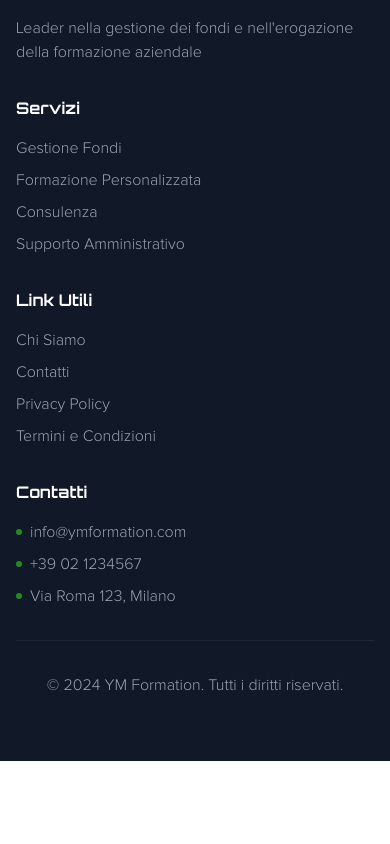
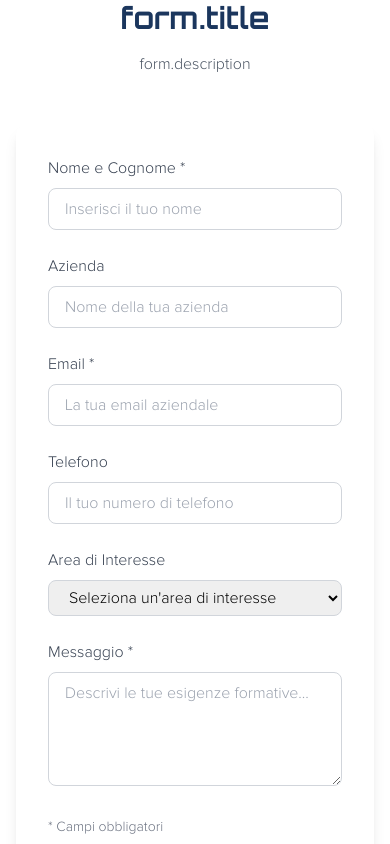
Before and after one commit to Luciana-Gassi/ymedu, a React (Create React App) app: page /#/ in a window 390 px wide. Shown: the part 7620-8464 px from the top of the page. Before the commit the page ends 8381 px from the top, so only its background shows below. Built offline with nearby package versions, Linux system fonts and the light colour scheme.

Commit message:
Aggiunta del form

```diff
--- a/src/locales/en.json
+++ b/src/locales/en.json
@@ -196,6 +196,12 @@
 			"title": "Useful Links",
 			"items": ["About Us", "Contact", "Privacy Policy", "Terms and Conditions"]
 		},
+		"contact": {
+			"title": "Contact",
+			"email": "info@ymformation.com",
+			"phone": "+39 02 1234567",
+			"address": "Via Roma 123, Milan"
+		},
 		"copyright": "© 2024 YM Formation. All rights reserved."
 	}
 }
--- a/src/pages/YMForm.js
+++ b/src/pages/YMForm.js
@@ -733,6 +733,155 @@ function YMForm() {
 				</div>
 			</section>
 
+			{/* Contact Form Section */}
+			<section id="contatti" className="py-24 bg-white">
+				<div className="container mx-auto px-4">
+					<motion.div
+						className="max-w-4xl mx-auto"
+						initial={{ opacity: 0, y: 20 }}
+						whileInView={{ opacity: 1, y: 0 }}
+						viewport={{ once: true }}
+					>
+						<div className="text-center mb-12">
+							<h2 className="text-3xl font-bold text-ymf-primary mb-4">
+								{t("form.title")}
+							</h2>
+							<p className="text-gray-600 max-w-2xl mx-auto">
+								{t("form.description")}
+							</p>
+						</div>
+
+						<div className="bg-white rounded-xl shadow-lg p-8">
+							<form className="space-y-6">
+								{/* Nome e Azienda */}
+								<div className="grid md:grid-cols-2 gap-6">
+									<div>
+										<label
+											htmlFor="name"
+											className="block text-gray-700 font-medium mb-2"
+										>
+											{t("form.name")} *
+										</label>
+										<input
+											type="text"
+											id="name"
+											className="w-full px-4 py-2 border border-gray-300 rounded-lg focus:ring-2 focus:ring-ymf-secondary focus:border-transparent transition-colors"
+											placeholder={t("form.name_placeholder")}
+											required
+										/>
+									</div>
+									<div>
+										<label
+											htmlFor="company"
+											className="block text-gray-700 font-medium mb-2"
+										>
+											{t("form.company")}
+										</label>
+										<input
+											type="text"
+											id="company"
+											className="w-full px-4 py-2 border border-gray-300 rounded-lg focus:ring-2 focus:ring-ymf-secondary focus:border-transparent transition-colors"
+											placeholder={t("form.company_placeholder")}
+										/>
+									</div>
+								</div>
+
+								{/* Email e Telefono */}
+								<div className="grid md:grid-cols-2 gap-6">
+									<div>
+										<label
+											htmlFor="email"
+											className="block text-gray-700 font-medium mb-2"
+										>
+											{t("form.email")} *
+										</label>
+										<input
+											type="email"
+											id="email"
+											className="w-full px-4 py-2 border border-gray-300 rounded-lg focus:ring-2 focus:ring-ymf-secondary focus:border-transparent transition-colors"
+											placeholder={t("form.email_placeholder")}
+											required
+										/>
+									</div>
+									<div>
+										<label
+											htmlFor="phone"
+											className="block text-gray-700 font-medium mb-2"
+										>
+											{t("form.phone")}
+										</label>
+										<input
+											type="tel"
+											id="phone"
+											className="w-full px-4 py-2 border border-gray-300 rounded-lg focus:ring-2 focus:ring-ymf-secondary focus:border-transparent transition-colors"
+											placeholder={t("form.phone_placeholder")}
+										/>
+									</div>
+								</div>
+
+								{/* Area di Interesse */}
+								<div>
+									<label
+										htmlFor="interest"
+										className="block text-gray-700 font-medium mb-2"
+									>
+										{t("form.interest")}
+									</label>
+									<select
+										id="interest"
+										className="w-full px-4 py-2 border border-gray-300 rounded-lg focus:ring-2 focus:ring-ymf-secondary focus:border-transparent transition-colors"
+									>
+										<option value="">
+											{t("form.interest_options.default")}
+										</option>
+										<option value="funds">
+											{t("form.interest_options.funds")}
+										</option>
+										<option value="training">
+											{t("form.interest_options.training")}
+										</option>
+										<option value="consulting">
+											{t("form.interest_options.consulting")}
+										</option>
+										<option value="other">
+											{t("form.interest_options.other")}
+										</option>
+									</select>
+								</div>
+
+								{/* Messaggio */}
+								<div>
+									<label
+										htmlFor="message"
+										className="block text-gray-700 font-medium mb-2"
+									>
+										{t("form.message")} *
+									</label>
+									<textarea
+										id="message"
+										rows="4"
+										className="w-full px-4 py-2 border border-gray-300 rounded-lg focus:ring-2 focus:ring-ymf-secondary focus:border-transparent transition-colors"
+										placeholder={t("form.message_placeholder")}
+										required
+									></textarea>
+								</div>
+
+								<div className="text-sm text-gray-500 mb-4">
+									* {t("form.required_fields")}
+								</div>
+
+								<button
+									type="submit"
+									className="w-full bg-ymf-secondary text-white py-3 px-6 rounded-full hover:bg-ymf-primary transition-colors"
+								>
+									{t("form.submit")}
+								</button>
+							</form>
+						</div>
+					</motion.div>
+				</div>
+			</section>
+
 			{/* Footer */}
 			<footer className="bg-gray-900 text-white py-12">
 				<div className="container mx-auto px-4">
```
